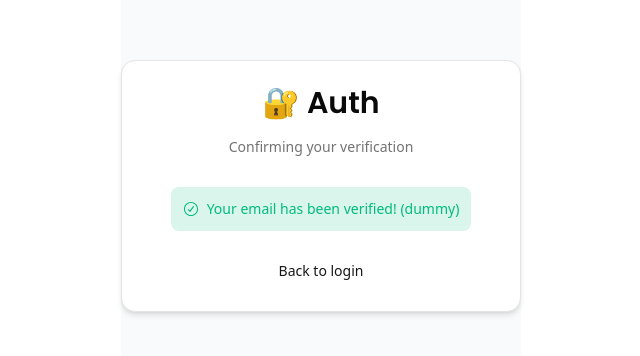
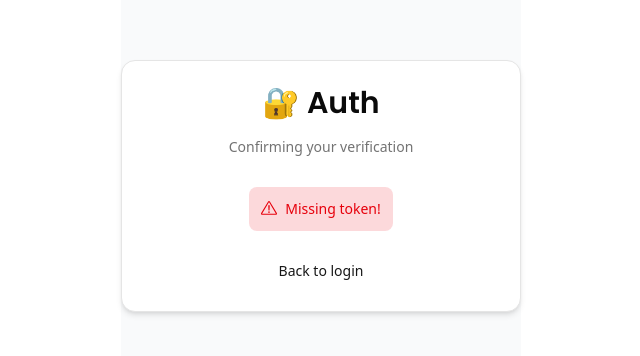
Before and after one commit to kamrul-code-maker/auth, a Next.js app: page /auth/new-verification in a window 1280 px wide. Shown: the part 214-570 px from the top of the page, without its empty margins (319-959 px from the left). Built offline with nearby package versions, Linux system fonts and the light colour scheme; no server answers.

Commit message:
email verification before login

```diff
--- a/src/components/auth/new-verification-form.tsx
+++ b/src/components/auth/new-verification-form.tsx
@@ -1,31 +1,47 @@
 "use client";
 
-import { useState, useEffect } from "react";
+import { useState, useEffect, useCallback } from "react";
 import { BeatLoader } from "react-spinners";
 
 import { CardWrapper } from "@/components/auth/card-wrapper";
 import { FormError } from "@/components/form-error";
 import { FormSuccess } from "@/components/form-success";
+import { useSearchParams } from "next/navigation";
+import { newVerification } from "@/lib/actions/new-verification";
 
 export const NewVerificationForm = () => {
   const [error, setError] = useState<string | undefined>();
   const [success, setSuccess] = useState<string | undefined>();
   const [loading, setLoading] = useState(true);
 
-  // ✅ Dummy effect to simulate verification delay
+  const searchParams = useSearchParams();
+  const token = searchParams.get("token");
+
+  const onSubmit = useCallback(() => {
+    if (success || error) return;
+
+    if (!token) {
+      setError("Missing token!");
+      setLoading(false); // ✅ loader বন্ধ
+      return;
+    }
+
+    newVerification(token)
+      .then((data) => {
+        setSuccess(data.success);
+        setError(data.error);
+      })
+      .catch(() => {
+        setError("Something went wrong!");
+      })
+      .finally(() => {
+        setLoading(false); // ✅ শেষমেশ loading false
+      });
+  }, [token, success, error]);
+
   useEffect(() => {
-    const timer = setTimeout(() => {
-      // Randomly succeed or fail for dummy simulation
-      if (Math.random() > 0.3) {
-        setSuccess("Your email has been verified! (dummy)");
-      } else {
-        setError("Verification failed! (dummy)");
-      }
-      setLoading(false);
-    }, 1500);
-
-    return () => clearTimeout(timer);
-  }, []);
+    onSubmit();
+  }, [onSubmit]);
 
   return (
     <CardWrapper
@@ -35,8 +51,8 @@ export const NewVerificationForm = () => {
     >
       <div className="flex items-center w-full justify-center">
         {loading && <BeatLoader />}
-        <FormSuccess message={success} />
-        {!loading && !success && <FormError message={error} />}
+        {!loading && success && <FormSuccess message={success} />}
+        {!loading && !success && error && <FormError message={error} />}
       </div>
     </CardWrapper>
   );
--- /dev/null
+++ b/src/lib/actions/new-verification.ts
@@ -0,0 +1,40 @@
+"use server";
+
+import { getUserByEmail } from "@/data/user";
+import { getVerificationTokenByToken } from "@/data/verification-token";
+import prisma from "../prisma";
+
+
+export const newVerification = async (token: string) => {
+    const existingToken = await getVerificationTokenByToken(token);
+
+    if (!existingToken) {
+        return { error: "Token does not exist!" };
+    }
+
+    const hasExpired = new Date(existingToken.expires) < new Date();
+
+    if (hasExpired) {
+        return { error: "Token has expired!" };
+    }
+
+    const existingUser = await getUserByEmail(existingToken.email);
+
+    if (!existingUser) {
+        return { error: "Email does not exist!" };
+    }
+
+    await prisma.user.update({
+        where: { id: existingUser.id },
+        data: {
+            emailVerified: new Date(),
+            email: existingToken.email,
+        }
+    });
+
+    await prisma.verificationToken.delete({
+        where: { id: existingToken.id }
+    });
+
+    return { success: "Email verified!" };
+};
--- a/src/lib/email.ts
+++ b/src/lib/email.ts
@@ -8,7 +8,7 @@ export const sendVerificationEmail = async (
   email: string,
   token: string
 ) => {
-  const confirmLink = `${domain}/new-verification?token=${token}`;
+  const confirmLink = `${domain}/auth/new-verification?token=${token}`;
 
   await resend.emails.send({
     from: 'Kamrul <onboarding@resend.dev>',
--- a/src/routes.ts
+++ b/src/routes.ts
@@ -5,7 +5,8 @@
  */
 
 export const publicRoutes = [
-    "/"
+    "/",
+    "/auth/new-verification"
 ]
 
 
@@ -15,7 +16,7 @@ export const publicRoutes = [
  * @type {string[]}
  */
 
-export const  authRoutes = [
+export const authRoutes = [
     "/auth/login",
     "/auth/register",
 ]
```
